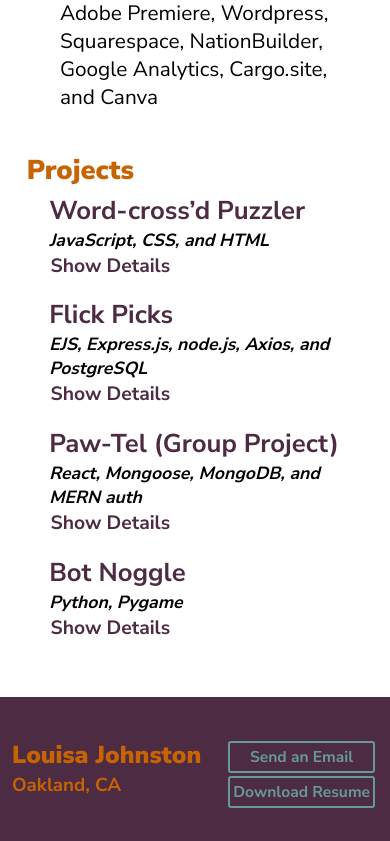
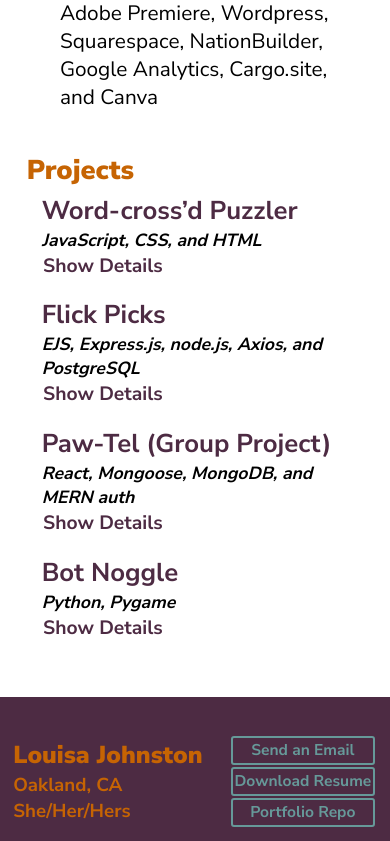
Before and after one commit to LouisaJohnston/Portfolio, a Next.js app: page / in a window 390 px wide. Shown: the part 1156-1997 px from the top of the page. Built offline with nearby package versions, Linux system fonts and the light colour scheme.

Commit message:
mobile formatting

```diff
--- a/components/Bot.jsx
+++ b/components/Bot.jsx
@@ -6,7 +6,7 @@ export default function Bot() {
                 <li>Allowed users to check whether a given word exists in adjacent grid tiles (up, down, diagonally, forwards, and backwards)</li>
                 <li>Inserted dictionary information into a trie data structure to check against user input and optimize the project's time complexity</li>
               </ul>
-              <a href="https://github.com/LouisaJohnston/botNoggle" target="_blank" className="repo flush offset">Bot Noggle Repo</a>
+              <a href="https://github.com/LouisaJohnston/botNoggle" target="_blank" className="repo flush offset det-link">Bot Noggle Repo</a>
         </div>
     )
 }
--- a/components/Footer.jsx
+++ b/components/Footer.jsx
@@ -6,6 +6,7 @@ export default function Footer() {
             <div id='personal'>
                 <h2 className ="flush-foot">Louisa Johnston</h2>
                 <p className ="flush-foot">Oakland, CA</p>
+                <p className ="flush-foot">She/Her/Hers</p>
             </div>
             <div id='contact'>
                 <Link href='mailto:louisa.latham.johnston@gmail.com?subject=Hello!'>
@@ -13,7 +14,11 @@ export default function Footer() {
                 </Link>
 
                 <Link href='/LouisaJohnston_Resume.pdf'>
-                    <a target='_blank' download>Download Resume</a>
+                    <a target='_blank' download className="block">Download Resume</a>
+                </Link>
+
+                <Link href='https://github.com/LouisaJohnston/Portfolio'>
+                    <a target='_blank' download>Portfolio Repo</a>
                 </Link>
             </div>
         </div>
--- a/pages/index.js
+++ b/pages/index.js
@@ -74,7 +74,7 @@ export default function Home() {
         <div className="anchor" id="projects">
           <h2>Projects</h2>
 
-          <div>
+          <div className="project-box">
             <a href="https://louisajohnston.github.io/" target="_blank"><h3 className="even-less-flush">Word-cross’d Puzzler</h3></a>
             <h4 className="italic flush">JavaScript, CSS, and HTML</h4>
             <div>
@@ -83,7 +83,7 @@ export default function Home() {
             </div>
           </div>
 
-          <div>
+          <div className="project-box">
             <a href="https://flickpicks-project2.herokuapp.com/" target="_blank"><h3 className="even-less-flush">Flick Picks</h3></a>
             <h4 className="italic flush">EJS, Express.js, node.js, Axios, and PostgreSQL</h4>
             <div>
@@ -93,7 +93,7 @@ export default function Home() {
           </div>
         </div>
 
-        <div>
+        <div className="project-box">
             <a href= "https://pawtel-application.herokuapp.com/" target="_blank"><h3 className="even-less-flush">Paw-Tel (Group Project)</h3></a>
             <h4 className="italic flush">React, Mongoose, MongoDB, and MERN auth</h4>
             <div>
@@ -102,7 +102,7 @@ export default function Home() {
             </div>
           </div>
 
-        <div>
+        <div className="project-box">
           <a href="https://www.youtube.com/watch?v=MCWT7-8a7iE&ab_channel=LouisaJohnston" target="_blank"><h3 className="even-less-flush">Bot Noggle</h3></a>
           <h4 className="italic flush">Python, Pygame</h4>
           <div>
--- a/styles/globals.css
+++ b/styles/globals.css
@@ -195,7 +195,7 @@ nav a:hover {
   display: flex;
   justify-content: space-between;
   align-items: center;
-  font-size: 1em;
+  font-size: .9em;
 }
 
 #footer h2 {
@@ -356,7 +356,7 @@ nav a:hover {
     margin-bottom: 1%;
   }
 
-  #main h3, h4, p, li {
+  #main h3, h4, p, li{
     margin-left: 7%;
     margin-right: 7%;
     font-size: 1.3em;
@@ -365,17 +365,18 @@ nav a:hover {
   #main h3 {
     font-size: 1.4em;
     display: inline;
+    margin-left: 2%;
+    margin-right: 4%;
   }
 
   #main h4 {
     font-size: 1.1em;
-    margin-left: 11%;
+    margin-left: 9%;
   }
 
 
   #main a {
-    margin-left: 4%;
-    margin-right: 4%;
+    margin-left: 7%;
     font-weight: 700;
     font-size: 1.15em;
   }
@@ -385,9 +386,16 @@ nav a:hover {
     margin-right: 8%;
   }
 
+  .project-box {
+    margin-bottom: 5%;
+  }
+
   .details {
-    margin-left: 8%;
-    margin-right: 8%;
+    margin-left: 3%!important;
+    margin-right: 6%;
+  }
+
+  .bottom {
     margin-bottom: 5%;
   }
 
@@ -395,9 +403,10 @@ nav a:hover {
     font-size: 12px;
     width: 100vw;
     height: 20vh;
-    align-items: flex-start;
+    align-items: center;
     justify-content: space-around;
     padding-top: 8%;
+    padding-bottom: 8%;
   }
 
   #personal {
@@ -406,8 +415,8 @@ nav a:hover {
 
   #contact a {
     border: 2px solid #669999;
-    padding: 3px;
-    margin: 3px;
+    padding: 1.5px;
+    margin: 2px;
     color: #669999;
     display: block;
     text-align: center;
```
